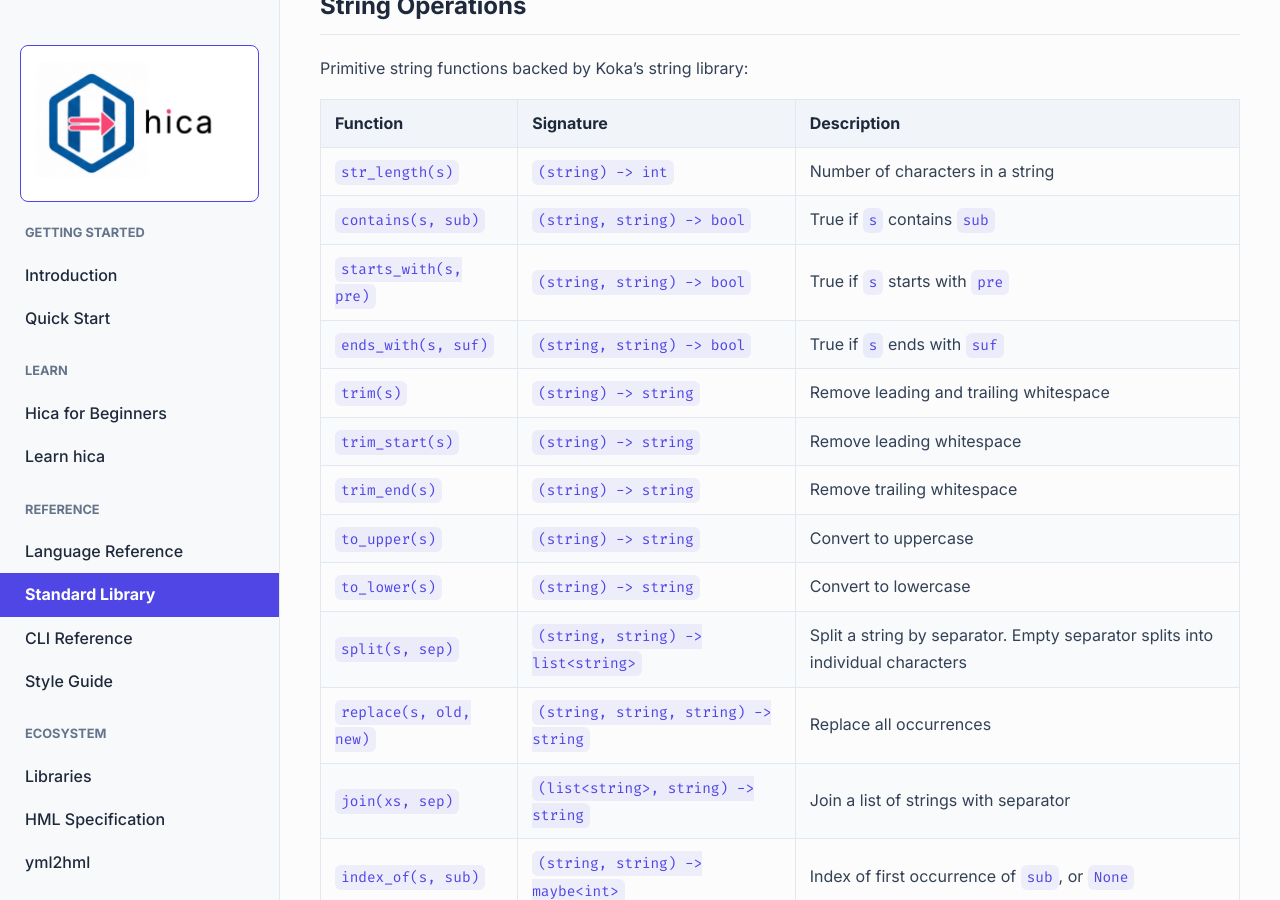
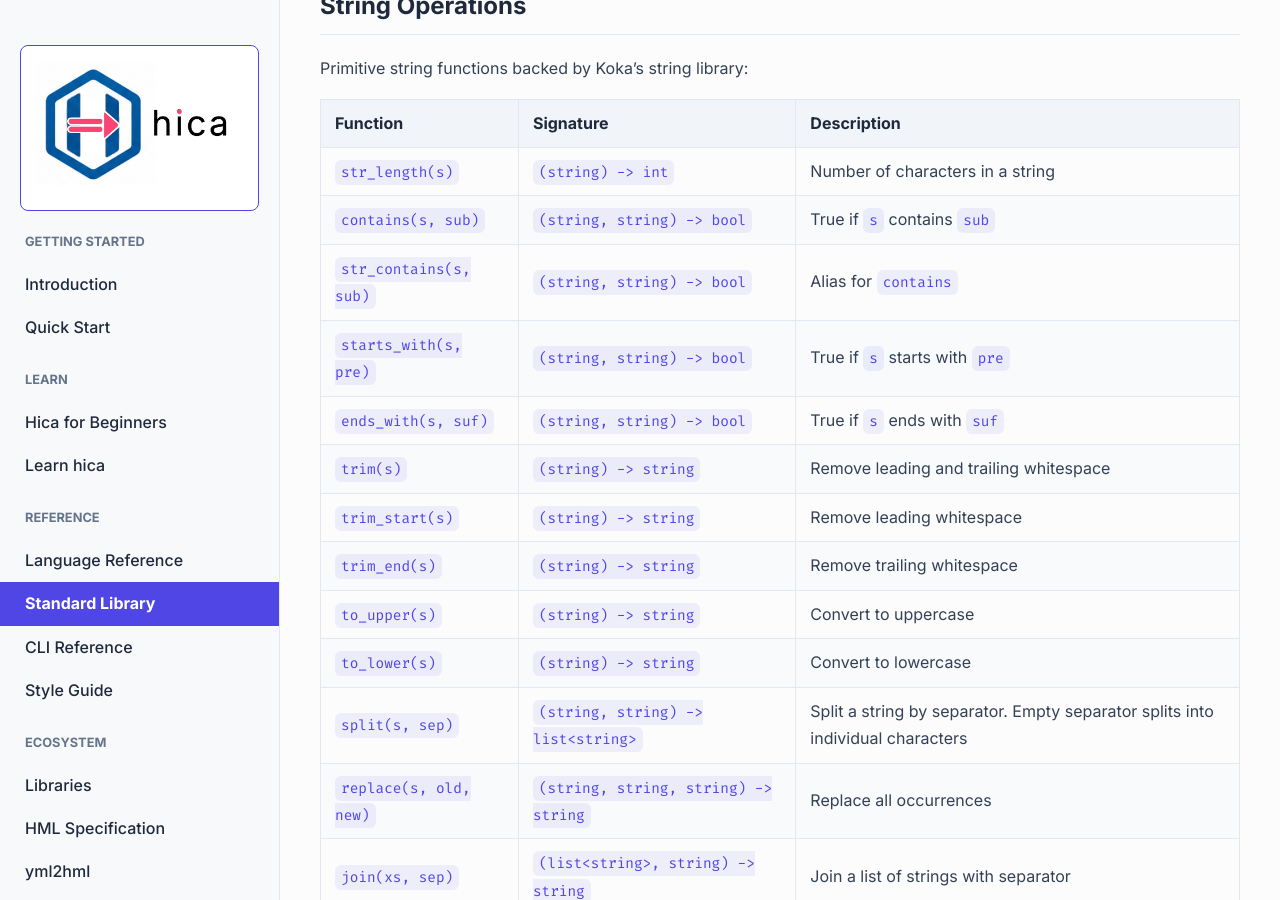
Before and after one commit to cladam/hica, a Jekyll site: the page built from docs/standard-library.md, in a window 1280 px wide and 900 px high, scrolled down 10774 px. Built offline with Jekyll 4.4.1, drawn with Linux system fonts in a browser that asks for light colours.

Commit message:
feat: add str_contains as alias for contains

```diff
--- a/_includes/sidebar.html
+++ b/_includes/sidebar.html
@@ -1,7 +1,7 @@
 <aside class="sidebar" id="sidebar">
     <div class="sidebar-header">
         <a href="{{ '/docs/' | relative_url }}">
-            <img src="{{ '/assets/hica-logo.png' | relative_url }}" alt="hica logo">
+            <img src="{{ '/assets/hica-logo2.png' | relative_url }}" alt="hica logo">
         </a>
     </div>
 
--- a/docs/standard-library.md
+++ b/docs/standard-library.md
@@ -324,6 +324,7 @@ Primitive string functions backed by Koka's string library:
 |----------|-----------|-------------|
 | `str_length(s)` | `(string) -> int` | Number of characters in a string |
 | `contains(s, sub)` | `(string, string) -> bool` | True if `s` contains `sub` |
+| `str_contains(s, sub)` | `(string, string) -> bool` | Alias for `contains` |
 | `starts_with(s, pre)` | `(string, string) -> bool` | True if `s` starts with `pre` |
 | `ends_with(s, suf)` | `(string, string) -> bool` | True if `s` ends with `suf` |
 | `trim(s)` | `(string) -> string` | Remove leading and trailing whitespace |
--- a/index.html
+++ b/index.html
@@ -63,7 +63,7 @@
                 <header className="relative pt-20 pb-20 overflow-hidden bg-white border-b border-[#f1f5f9]">
                     <div className="max-w-7xl mx-auto px-4 sm:px-6 lg:px-8 relative z-10 text-center">
                         <div className="flex justify-center mb-8">
-                            <img src="assets/hica-logo.png" alt="hica Logo" className="h-24 w-auto"
+                            <img src="assets/hica-logo2.png" alt="hica Logo" className="h-24 w-auto"
                                  onError={(e) => e.target.style.display = 'none'}/>
                         </div>
                         <h1 className="text-4xl md:text-7xl font-extrabold tracking-tight text-[#1e293b] mb-6">
@@ -299,7 +299,7 @@
                     <div className="max-w-7xl mx-auto px-4 sm:px-6 lg:px-8">
                         <div className="flex flex-col md:flex-row justify-between items-center gap-10 text-[#64748b] text-sm">
                             <div className="flex items-center gap-5">
-                                <img src="assets/hica-logo.png" alt="hica Logo" className="h-6 w-auto"
+                                <img src="assets/hica-logo2.png" alt="hica Logo" className="h-6 w-auto"
                                      onError={(e) => e.target.style.display = 'none'}/>
                                 <span className="text-[#e2e8f0]">|</span>
                                 <span className="font-medium">Open Source (Apache-2.0) by <a
```
Also changed, not shown: prelude/README.md (+1 -0 lines), 3 other files.
